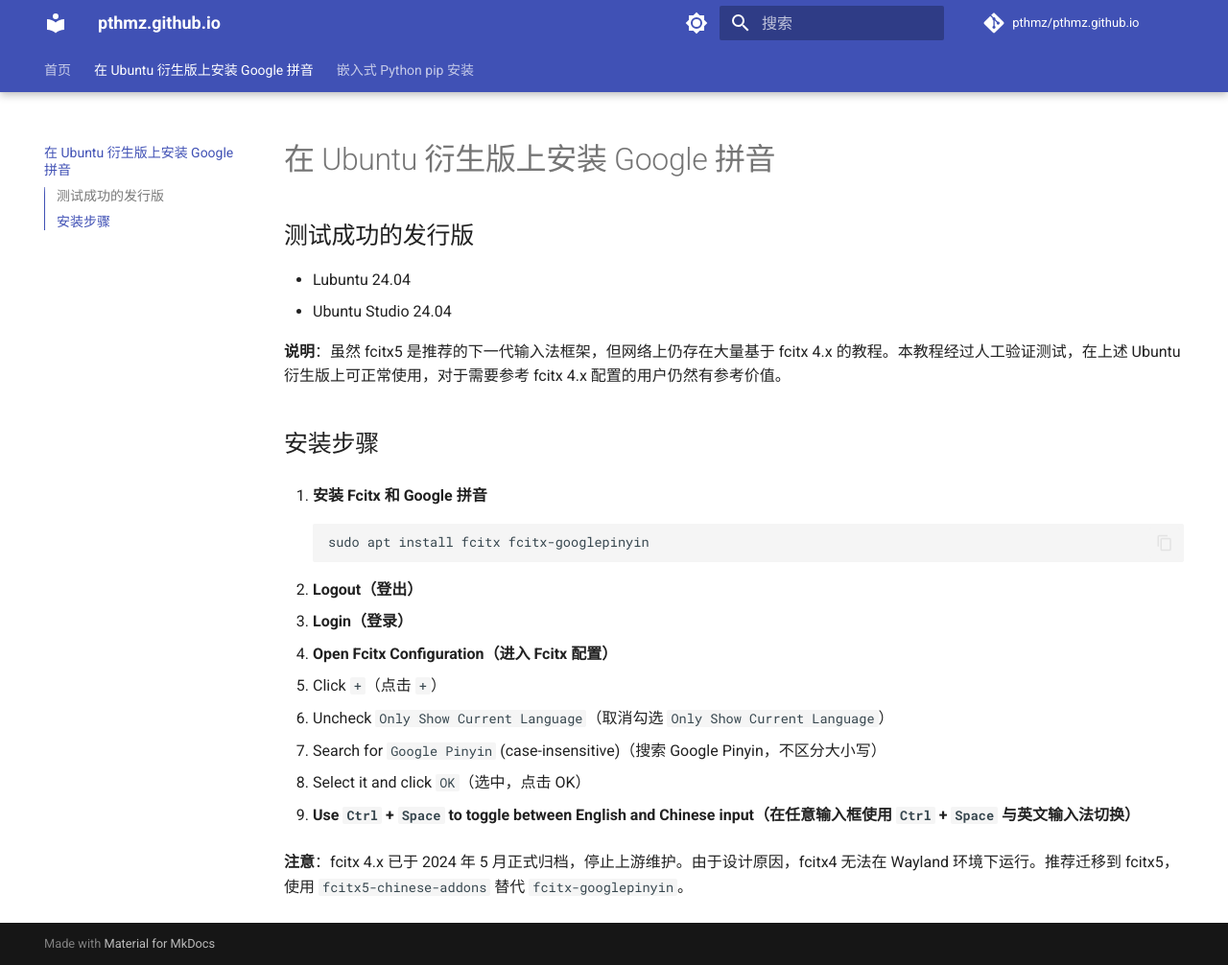
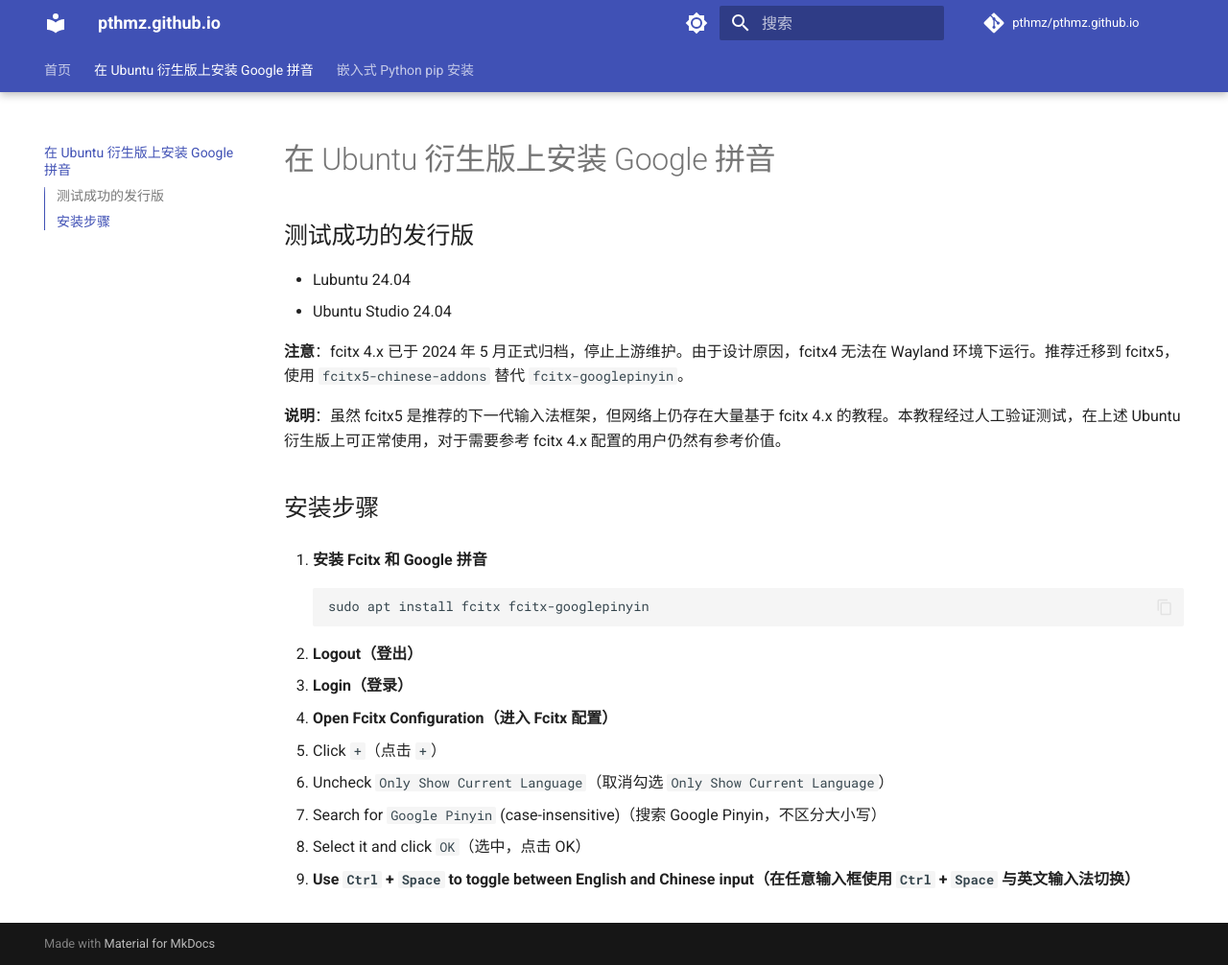
Before and after one commit to pthmz/pthmz.github.io, an MkDocs documentation site: the page built from docs/blog/google-pinyin-installation-ubuntu-derivatives.md, in a window 1280 px wide and 1006 px high. Shown: the whole window at 96% size. Built offline with MkDocs 1.6.1 and Material for MkDocs 9.7.7, drawn with Linux system fonts in a browser that asks for light colours; comment, search, counter and statistics services are not loaded; some of the changed lines change nothing that is shown.

Commit message:
调整“注意”的位置

```diff
--- a/docs/blog/google-pinyin-installation-ubuntu-derivatives.md
+++ b/docs/blog/google-pinyin-installation-ubuntu-derivatives.md
@@ -8,6 +8,8 @@
 
 - Lubuntu 24.04
 - Ubuntu Studio 24.04
+
+**注意**：fcitx 4.x 已于 2024 年 5 月正式归档，停止上游维护。由于设计原因，fcitx4 无法在 Wayland 环境下运行。推荐迁移到 fcitx5，使用 `fcitx5-chinese-addons` 替代 `fcitx-googlepinyin`。
 
 **说明**：虽然 fcitx5 是推荐的下一代输入法框架，但网络上仍存在大量基于 fcitx 4.x 的教程。本教程经过人工验证测试，在上述 Ubuntu 衍生版上可正常使用，对于需要参考 fcitx 4.x 配置的用户仍然有参考价值。
 
@@ -29,5 +31,3 @@
    - Select it and click `OK`（选中，点击 OK）
 
 5. **Use `Ctrl` + `Space` to toggle between English and Chinese input（在任意输入框使用 `Ctrl` + `Space` 与英文输入法切换）**
-
-**注意**：fcitx 4.x 已于 2024 年 5 月正式归档，停止上游维护。由于设计原因，fcitx4 无法在 Wayland 环境下运行。推荐迁移到 fcitx5，使用 `fcitx5-chinese-addons` 替代 `fcitx-googlepinyin`。
```
